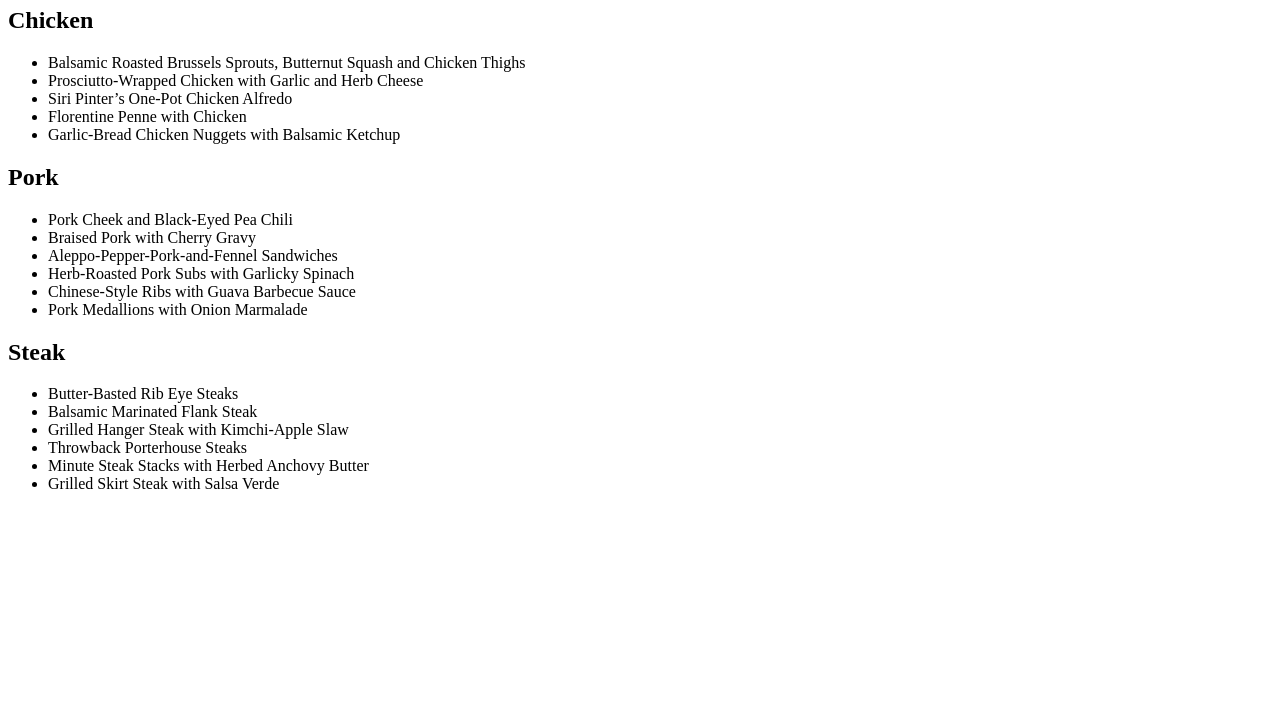
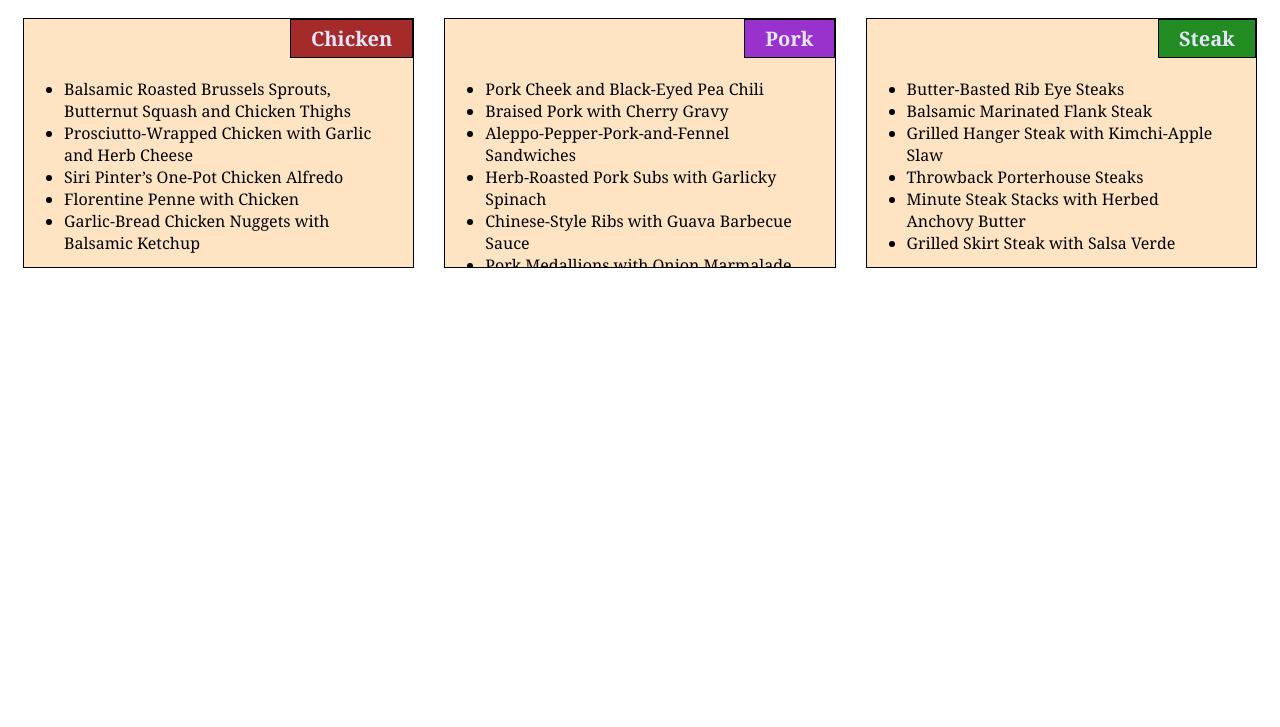
Before and after one commit to Yatin9499/prroject, a plain HTML site: page index.html in a window 1280 px wide. Shown: the part 73-800 px from the top of the page. Drawn offline with Linux system fonts and the light colour scheme; files that its build step writes are made by us from their sources.

Commit message:
Update index.html

```diff
--- a/index.html
+++ b/index.html
@@ -6,7 +6,7 @@
     <meta http-equiv="X-UA-Compatible" content="IE=edge">
     <title>Module2 Assignment</title>
     <meta name="viewport" content="width=device-width, initial-scale=1">
-    <link rel="stylesheet" type="text/css" href="/mile-stone-onestylecss.css">
+    <link rel="stylesheet" type="text/css" href="/mile-stone-one/stylecss.css">
 
 </head>
 
```
